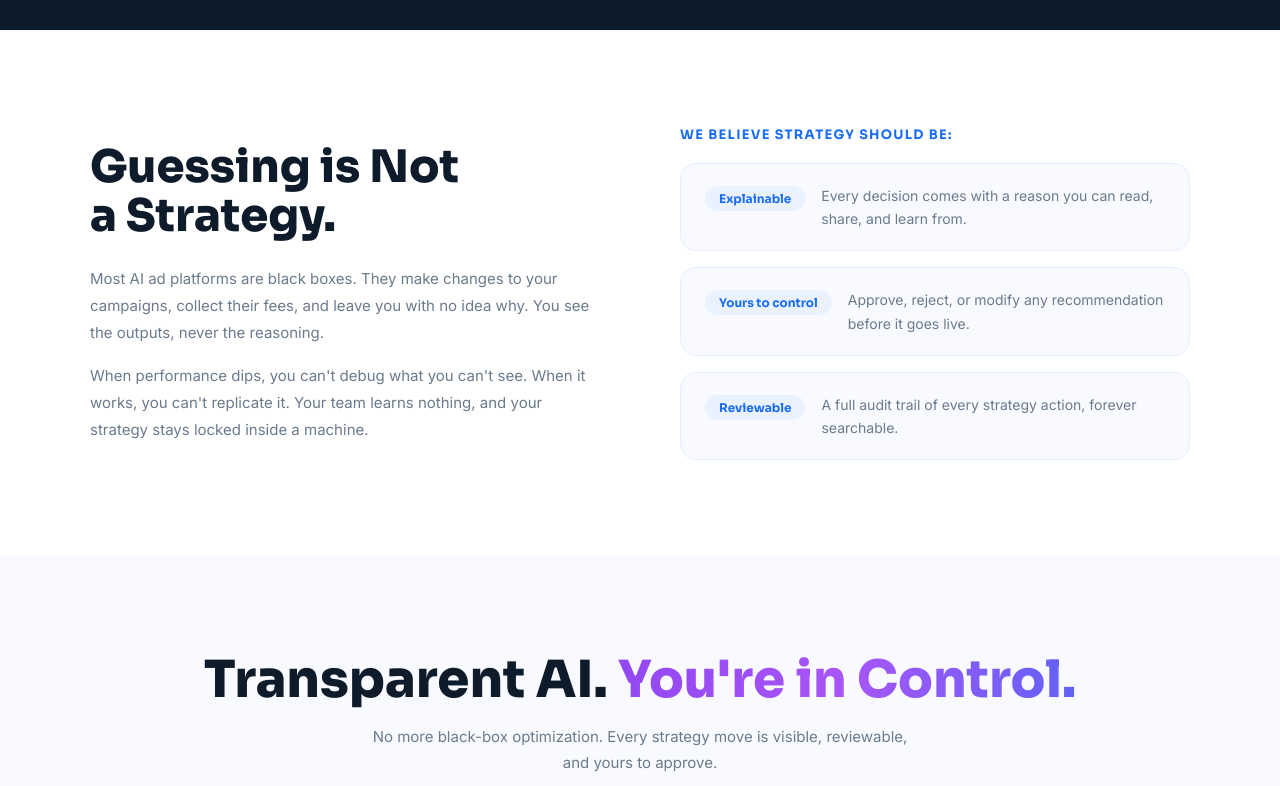
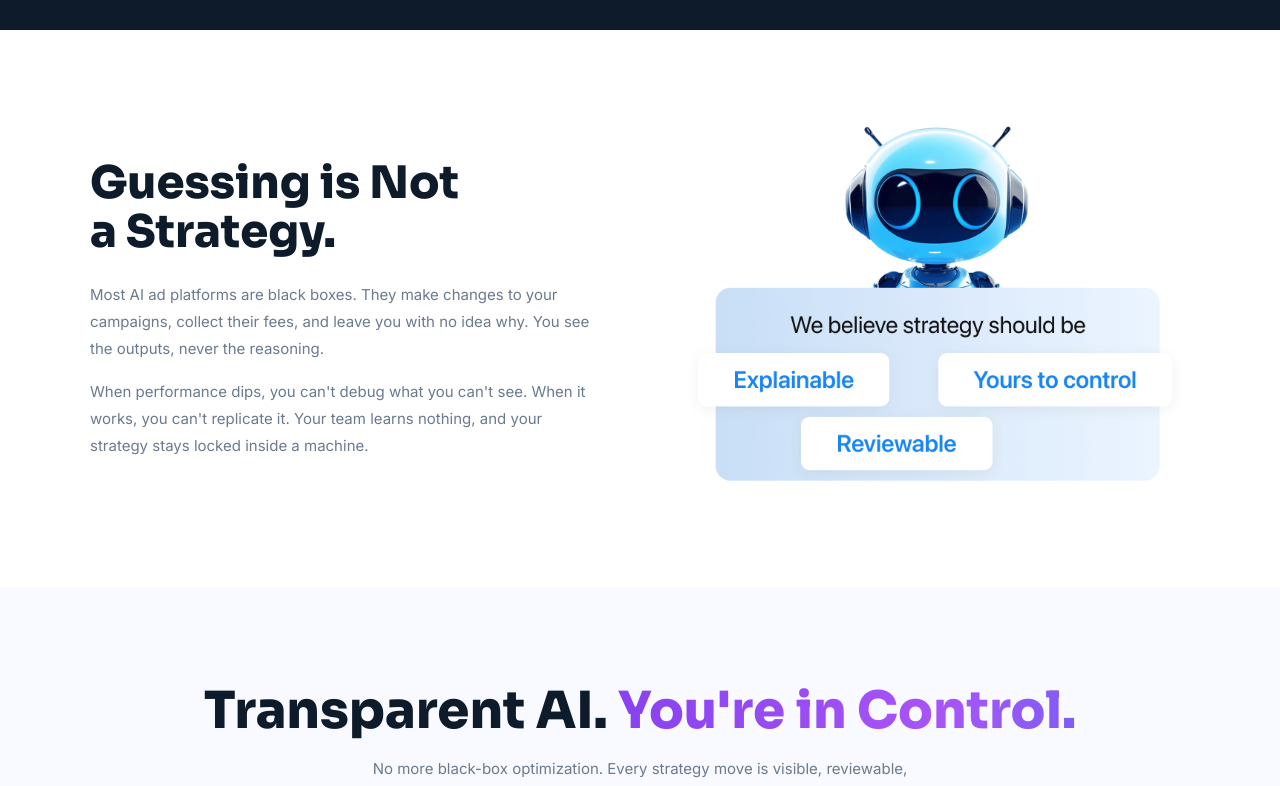
Before and after one commit to panfeeling0805-cloud/dtc-index, a React (Vite) app in the folder frontend/: page /features/whitebox-ai in a window 1280 px wide. Shown: the part 672-1458 px from the top of the page. Built offline with nearby package versions, Linux system fonts and the light colour scheme.

Commit message:
WhiteBoxAI: replace right blocks with images, solid color icons, remove FAQ

```diff
--- a/frontend/src/pages/features/WhiteBoxAI.tsx
+++ b/frontend/src/pages/features/WhiteBoxAI.tsx
@@ -1,32 +1,6 @@
-import { useState } from 'react'
 import CtaLink from '../../components/CtaLink'
 
 export default function WhiteBoxAI() {
-  const [openFaq, setOpenFaq] = useState<number | null>(null)
-
-  const faqs = [
-    {
-      q: 'What makes Sapientia\'s AI "white-box"?',
-      a: 'White-box means every decision, recommendation, and strategy change is fully visible and explainable. You can see exactly why a bid was increased, why a keyword was paused, or why a budget was shifted — with reasoning attached to every action.',
-    },
-    {
-      q: 'Can I approve or reject AI recommendations before they execute?',
-      a: 'Yes. Sapientia features an approval workflow where every significant strategy change is surfaced for your review before execution. You stay in control — the AI proposes, you decide.',
-    },
-    {
-      q: 'How does the Strategy Log work?',
-      a: 'The Strategy Log is a full audit trail of every decision made by the AI engine. Each entry includes the timestamp, the action taken, the data signals that triggered it, and the outcome. You can filter, search, and export the log at any time.',
-    },
-    {
-      q: 'Can I set custom business rules that the AI must follow?',
-      a: 'Absolutely. Sapientia allows you to define guardrails — minimum ROAS thresholds, bid caps, budget floors, blacklisted keywords, and more. The AI will never violate these rules, and you can update them at any time.',
-    },
-    {
-      q: 'Is the white-box approach available on all plans?',
-      a: 'Core transparency features — visible recommendations, the strategy log, and approval workflows — are available on all plans. Advanced custom rule-sets and enterprise audit exports are available on the Strategic Partner plan.',
-    },
-  ]
-
   return (
     <main style={{ background: 'white', minHeight: '100vh', overflow: 'hidden' }}>
 
@@ -163,47 +137,12 @@ export default function WhiteBoxAI() {
           </div>
 
           {/* Right */}
-          <div>
-            <p style={{
-              fontSize: 13, fontWeight: 700, color: '#1B6EF3',
-              letterSpacing: '0.1em', textTransform: 'uppercase',
-              marginBottom: 20, fontFamily: "'Sora', sans-serif",
-            }}>
-              We believe strategy should be:
-            </p>
-            <div style={{ display: 'flex', flexDirection: 'column', gap: 16 }}>
-              {[
-                { label: 'Explainable', desc: 'Every decision comes with a reason you can read, share, and learn from.' },
-                { label: 'Yours to control', desc: 'Approve, reject, or modify any recommendation before it goes live.' },
-                { label: 'Reviewable', desc: 'A full audit trail of every strategy action, forever searchable.' },
-              ].map(item => (
-                <div key={item.label} style={{
-                  display: 'flex', alignItems: 'flex-start', gap: 16,
-                  padding: '20px 24px',
-                  background: '#f8faff',
-                  borderRadius: 16,
-                  border: '1px solid #e4eeff',
-                }}>
-                  <span style={{
-                    background: '#EAF1FF',
-                    color: '#1B6EF3',
-                    fontFamily: "'Sora', sans-serif",
-                    fontWeight: 700,
-                    fontSize: 12,
-                    padding: '5px 14px',
-                    borderRadius: 100,
-                    whiteSpace: 'nowrap',
-                    flexShrink: 0,
-                    marginTop: 2,
-                  }}>
-                    {item.label}
-                  </span>
-                  <p style={{ fontSize: 14, color: '#6B7A8D', lineHeight: 1.65, margin: 0, fontFamily: "'Inter', sans-serif" }}>
-                    {item.desc}
-                  </p>
-                </div>
-              ))}
-            </div>
+          <div style={{ display: 'flex', alignItems: 'center', justifyContent: 'center' }}>
+            <img
+              src="/assets/product-problem-CuMixbkP.png"
+              alt=""
+              style={{ width: '100%', objectFit: 'contain', display: 'block' }}
+            />
           </div>
         </div>
       </section>
@@ -496,9 +435,16 @@ export default function WhiteBoxAI() {
       </section>
 
       {/* ── SECTION: Smarter, Safer, and Scalable ── */}
-      <section style={{ background: '#f8faff', padding: '96px 48px' }}>
-        <div style={{ maxWidth: 1100, margin: '0 auto' }}>
-          <div style={{ textAlign: 'center', marginBottom: 60 }}>
+      <section style={{
+        padding: '96px 48px',
+        backgroundImage: "url('/assets/Mask group .png')",
+        backgroundSize: 'cover',
+        backgroundPosition: 'center',
+      }}>
+        <div style={{ maxWidth: 1100, margin: '0 auto', display: 'grid', gridTemplateColumns: '1fr 1fr', gap: 72, alignItems: 'center' }}>
+
+          {/* Left: title + cards */}
+          <div>
             <h2 style={{
               fontFamily: "'Sora', sans-serif",
               fontSize: 'clamp(28px, 4vw, 48px)',
@@ -508,64 +454,63 @@ export default function WhiteBoxAI() {
               Smarter, Safer, and{' '}
               <span className="gradient-text">Scalable Advertising.</span>
             </h2>
-            <p style={{ fontSize: 15, color: '#6B7A8D', maxWidth: 500, margin: '0 auto', lineHeight: 1.7, fontFamily: "'Inter', sans-serif" }}>
+            <p style={{ fontSize: 15, color: '#6B7A8D', lineHeight: 1.7, fontFamily: "'Inter', sans-serif", marginBottom: 40 }}>
               Three problems every other AI ad platform creates. Zero of them with Sapientia.
             </p>
-          </div>
 
-          <div style={{ display: 'grid', gridTemplateColumns: 'repeat(3, 1fr)', gap: 24 }}>
+            <div style={{ display: 'flex', flexDirection: 'column', gap: 20 }}>
               {[
                 {
-                icon: '⬜',
-                iconBg: '#EAF1FF',
-                iconColor: '#1B6EF3',
+                  solidColor: '#1B6EF3',
                   label: 'No Black Box',
                   desc: 'Every decision, every recommendation, every outcome — visible and explained. You always know why your budget moved.',
                 },
                 {
-                icon: '🛑',
-                iconBg: '#fff0f0',
-                iconColor: '#ef4444',
+                  solidColor: '#ef4444',
                   label: 'No Autopilot Risk',
                   desc: 'The AI proposes. You decide. No changes execute without passing your approval rules and business constraints.',
                 },
                 {
-                icon: '📐',
-                iconBg: '#f0fdf4',
-                iconColor: '#16a34a',
+                  solidColor: '#16a34a',
                   label: 'No Overfitting',
                   desc: 'Strategies are built on expert logic plus live data — not just historical patterns that break when the market shifts.',
                 },
               ].map(item => (
                 <div key={item.label} style={{
                   background: 'white',
-                borderRadius: 20,
+                  borderRadius: 16,
                   border: '1px solid #e4eeff',
-                padding: '36px 28px',
-                textAlign: 'center',
+                  padding: '20px 24px',
+                  display: 'flex', alignItems: 'flex-start', gap: 16,
                   boxShadow: '0 2px 12px rgba(27,110,243,0.05)',
                 }}>
                   <div style={{
-                  width: 60, height: 60, borderRadius: 18,
-                  background: item.iconBg,
-                  display: 'flex', alignItems: 'center', justifyContent: 'center',
-                  fontSize: 26, margin: '0 auto 20px',
-                }}>
-                  {item.icon}
+                    width: 12, height: 12, borderRadius: '50%',
+                    background: item.solidColor,
+                    flexShrink: 0, marginTop: 4,
+                  }} />
+                  <div>
+                    <div style={{ fontFamily: "'Sora', sans-serif", fontSize: 16, fontWeight: 800, color: '#0D1B2A', marginBottom: 6 }}>
+                      {item.label}
                     </div>
-                <h3 style={{
-                  fontFamily: "'Sora', sans-serif",
-                  fontSize: 18, fontWeight: 800,
-                  color: '#0D1B2A', marginBottom: 12,
-                }}>
-                  {item.label}
-                </h3>
                     <p style={{ fontSize: 14, color: '#6B7A8D', lineHeight: 1.75, fontFamily: "'Inter', sans-serif", margin: 0 }}>
                       {item.desc}
                     </p>
                   </div>
+                </div>
               ))}
             </div>
+          </div>
+
+          {/* Right: image */}
+          <div style={{ display: 'flex', alignItems: 'center', justifyContent: 'center' }}>
+            <img
+              src="/assets/Group 1948759932 .png"
+              alt=""
+              style={{ width: '100%', objectFit: 'contain', display: 'block' }}
+            />
+          </div>
+
         </div>
       </section>
 
@@ -630,49 +575,6 @@ export default function WhiteBoxAI() {
         </div>
       </section>
 
-      {/* ── FAQ ── */}
-      <section style={{ background: 'white', padding: '96px 48px' }}>
-        <div style={{ maxWidth: 860, margin: '0 auto' }}>
-          <h2 style={{
-            fontFamily: "'Sora', sans-serif",
-            fontSize: 'clamp(32px, 4vw, 48px)',
-            fontWeight: 800, textAlign: 'center',
-            marginBottom: 64, color: '#0D1B2A',
-          }}>
-            Frequently Asked Questions
-          </h2>
-          <div style={{ display: 'flex', flexDirection: 'column' }}>
-            {faqs.map((faq, i) => (
-              <div key={i} style={{ borderTop: '1px solid #EAECF0' }}>
-                <button
-                  onClick={() => setOpenFaq(openFaq === i ? null : i)}
-                  style={{
-                    width: '100%', background: 'none', border: 'none', cursor: 'pointer',
-                    display: 'flex', alignItems: 'flex-start', gap: 12,
-                    padding: '24px 0', textAlign: 'left',
-                  }}
-                >
-                  <span style={{ color: '#1B6EF3', fontSize: 16, lineHeight: 1, marginTop: 2, flexShrink: 0 }}>•</span>
-                  <span style={{ fontFamily: "'Sora', sans-serif", fontSize: 15, fontWeight: 700, color: '#0D1B2A', flex: 1, lineHeight: 1.4 }}>
-                    {faq.q}
-                  </span>
-                  <span style={{
-                    flexShrink: 0, fontSize: 16, color: '#6B7A8D', marginTop: 2,
-                    transform: openFaq === i ? 'rotate(90deg)' : 'none',
-                    transition: 'transform 0.2s', display: 'inline-block',
-                  }}>›</span>
-                </button>
-                {openFaq === i && (
-                  <p style={{ fontSize: 14, color: '#6B7A8D', lineHeight: 1.75, paddingLeft: 28, paddingBottom: 24, marginTop: -8, fontFamily: "'Inter', sans-serif" }}>
-                    {faq.a}
-                  </p>
-                )}
-              </div>
-            ))}
-            <div style={{ borderTop: '1px solid #EAECF0' }} />
-          </div>
-        </div>
-      </section>
 
     </main>
   )
```
Lines whose indentation alone changed are shown as unchanged.
